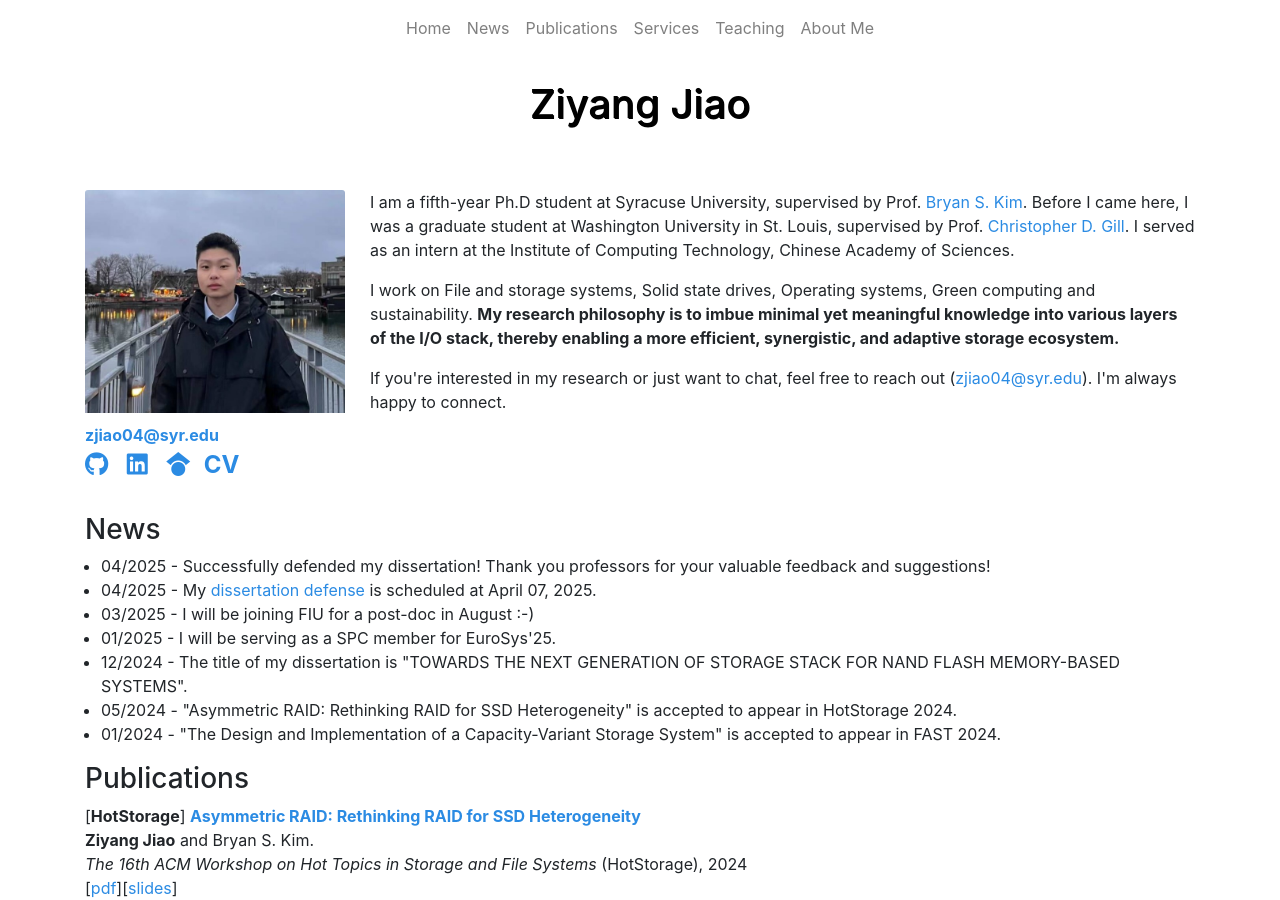
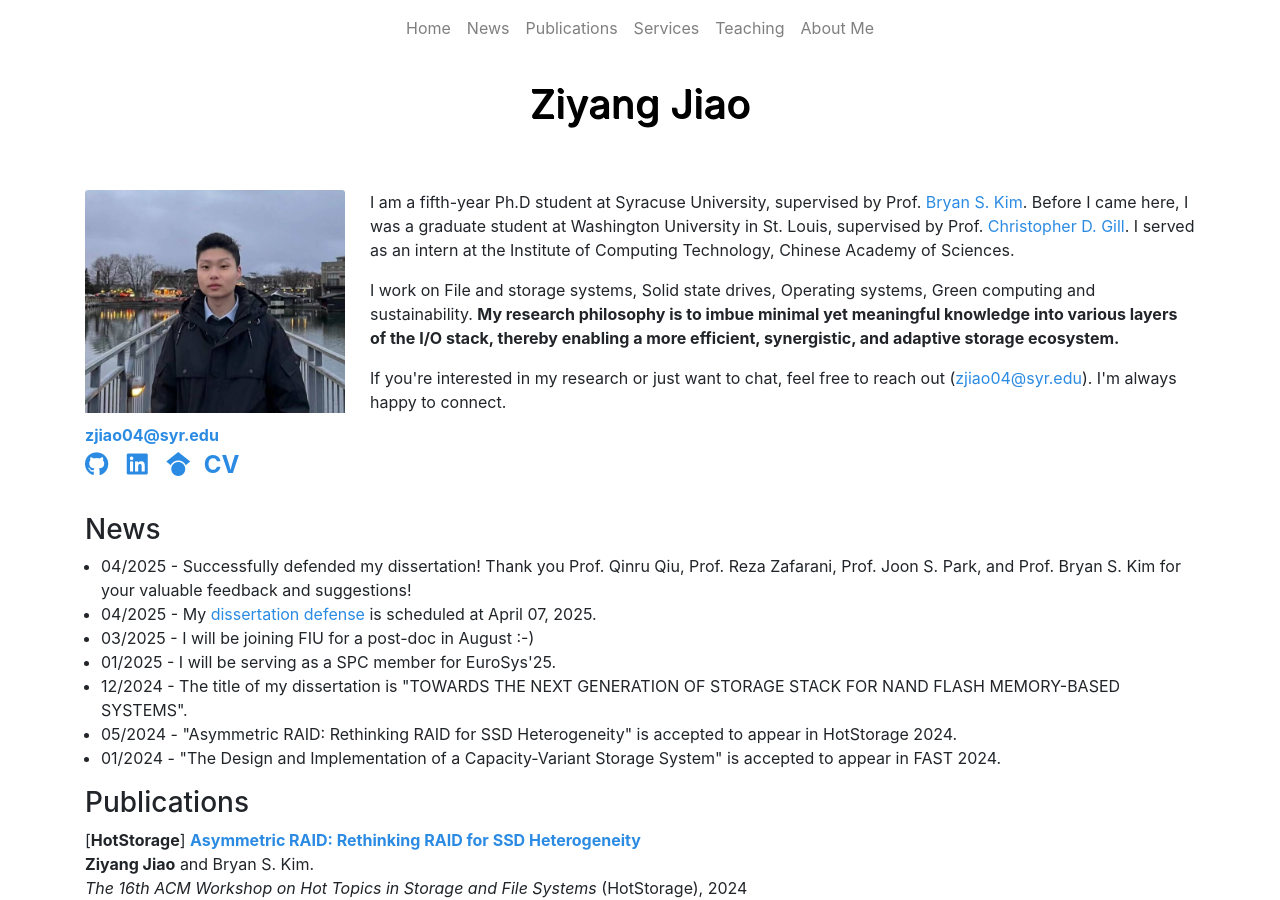
Before and after one commit to ZiyangJiao/ZiyangJiao.github.io, a Jekyll site: the page index.html, which Jekyll copies as it is, in a window 1280 px wide and 900 px high. Built offline with Jekyll 4.4.1, drawn with Linux system fonts in a browser that asks for light colours; nearby versions of some CDN libraries.

Commit message:
Update index.html

```diff
--- a/index.html
+++ b/index.html
@@ -124,7 +124,7 @@
         <a name="news" style="display: block; margin-top: -50px; padding-top: 50px;"></a>
         <h3>News</h3>
         <ul style="padding-left: 16px;">
-          <li>04/2025 - Successfully defended my dissertation! Thank you professors for your valuable feedback and suggestions!</li>
+          <li>04/2025 - Successfully defended my dissertation! Thank you Prof. Qinru Qiu, Prof. Reza Zafarani, Prof. Joon S. Park, and Prof. Bryan S. Kim for your valuable feedback and suggestions!</li>
           <li>04/2025 - My <a href="https://calendar.syracuse.edu/events/2025-apr-07/dissertation-defense-ziyang-jiao/">dissertation defense</a> is scheduled at April 07, 2025.</a></li>
           <li>03/2025 - I will be joining FIU for a post-doc in August :-)</li>
           <li>01/2025 - I will be serving as a SPC member for EuroSys'25.</li>
```
